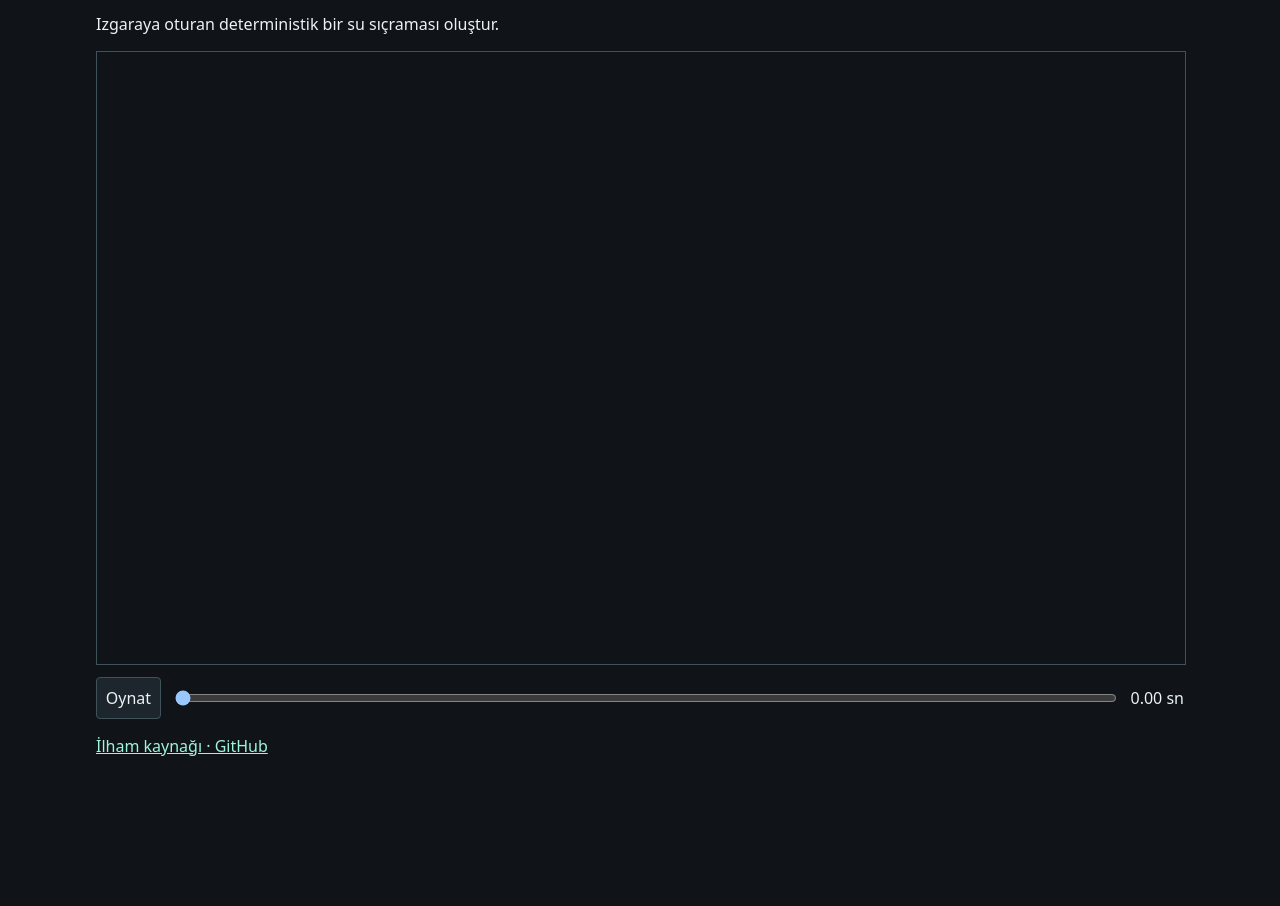
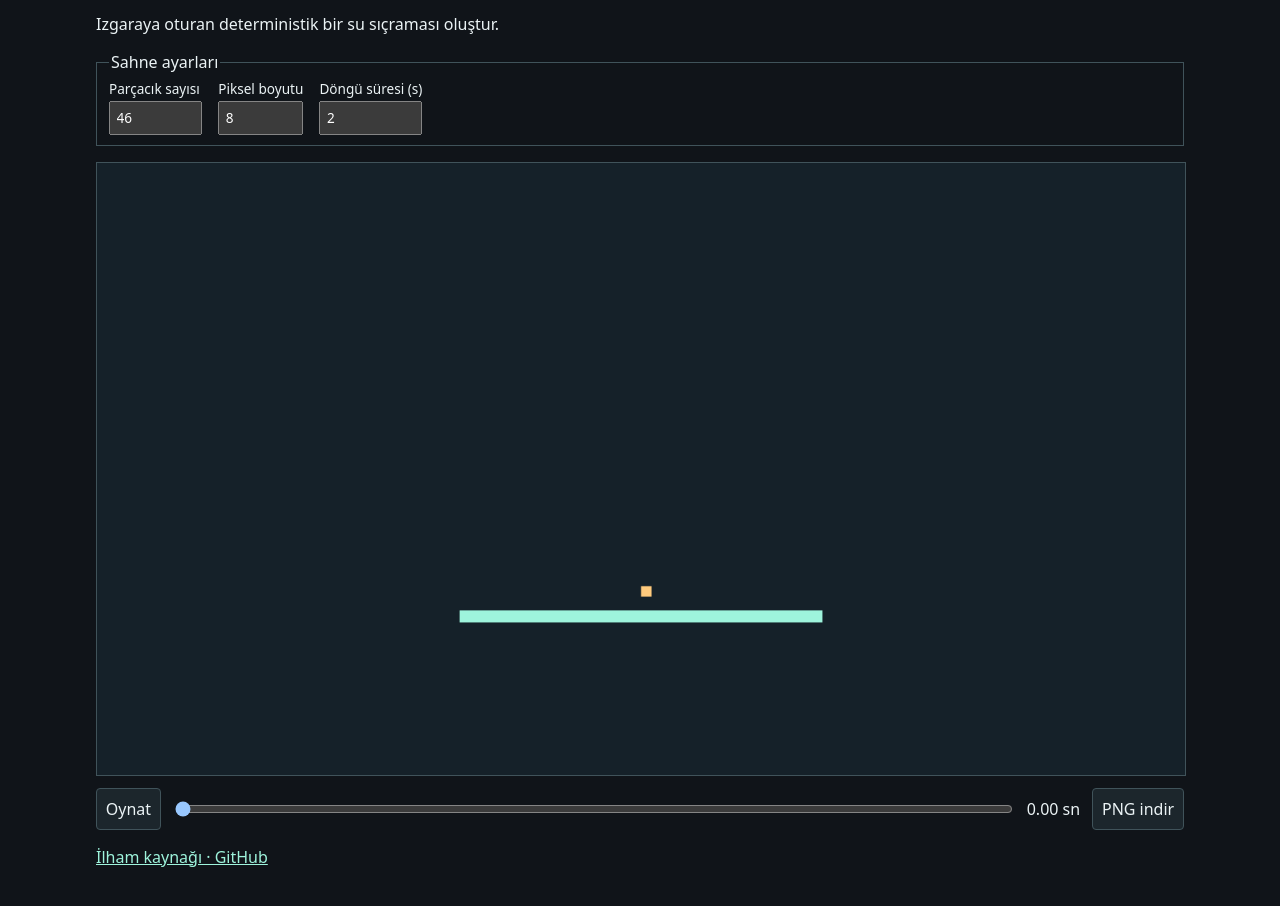
Before and after one commit to omerbek/pixel-splash, a plain HTML site: page index.html in a window 1280 px wide. Shown: the part 144-1050 px from the top of the page. Before the commit the page ends 949 px from the top, so only its background shows below. Drawn offline with Linux system fonts and the light colour scheme.

Commit message:
Add configurable animation tools and export

```diff
--- a/index.html
+++ b/index.html
@@ -13,14 +13,23 @@ canvas {display: block; width: 100%; height: auto; border: 1px solid #40535a;}
 input {flex: 1; min-width: 4rem;}
 button {font: inherit; color: inherit; border: 1px solid #40535a; background: #1c262c; border-radius: .25rem; padding: .55rem; text-align: left; cursor: pointer;}
 a {color: #9ef4dc;}
+fieldset {display:flex; flex-wrap:wrap; gap:.75rem 1rem; margin:0 0 1rem; border:1px solid #40535a;}
+fieldset label {display:flex; flex-direction:column; gap:.2rem; font-size:.85rem;}
+fieldset input {font:inherit; max-width:15rem; padding:.35rem;}
+.controls {flex-wrap:wrap;}
 </style>
 </head>
 <body>
 <header><h1>Piksel parçacıkları</h1><p>Izgaraya oturan deterministik bir su sıçraması oluştur.</p></header>
 <main>
 <section>
+<fieldset id="settings"><legend>Sahne ayarları</legend>
+<label for="count">Parçacık sayısı<input id="count" value="46" type="number" min="1" max="100" step="1"></label>
+<label for="pixel">Piksel boyutu<input id="pixel" value="8" type="number" min="2" max="20" step="1"></label>
+<label for="period">Döngü süresi (s)<input id="period" value="2" type="number" min="0.25" max="8" step="0.25"></label>
+</fieldset>
 <canvas width="720" height="405" aria-label="Seçili hareket deneyinin önizlemesi"></canvas>
-<div class="controls"><button id="play" type="button">Oynat</button><input id="seek" type="range" min="0" max="8" step="0.01" value="0" aria-label="Zaman çizelgesi"><output id="time">0.00 sn</output></div>
+<div class="controls"><button id="play" type="button">Oynat</button><input id="seek" type="range" min="0" max="8" step="0.01" value="0" aria-label="Zaman çizelgesi"><output id="time">0.00 sn</output><button id="save" type="button">PNG indir</button></div>
 <p><a href="https://github.com/patch-gg/pixelfx">İlham kaynağı · GitHub</a></p>
 </section>
 </main>
```
